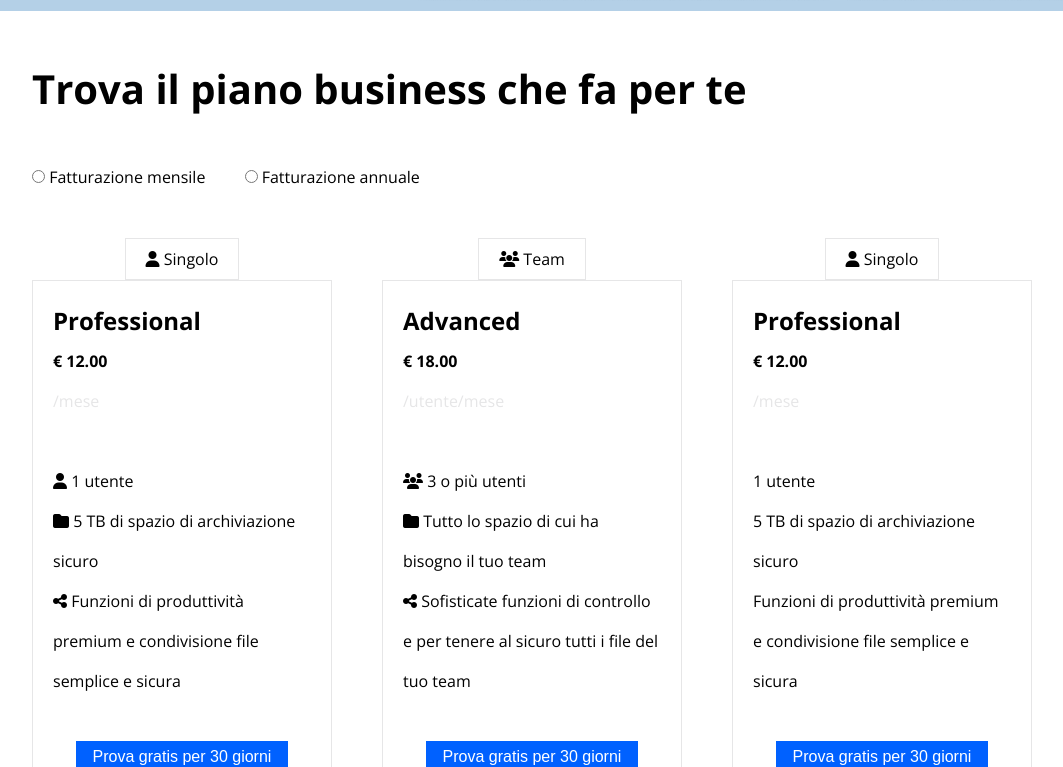
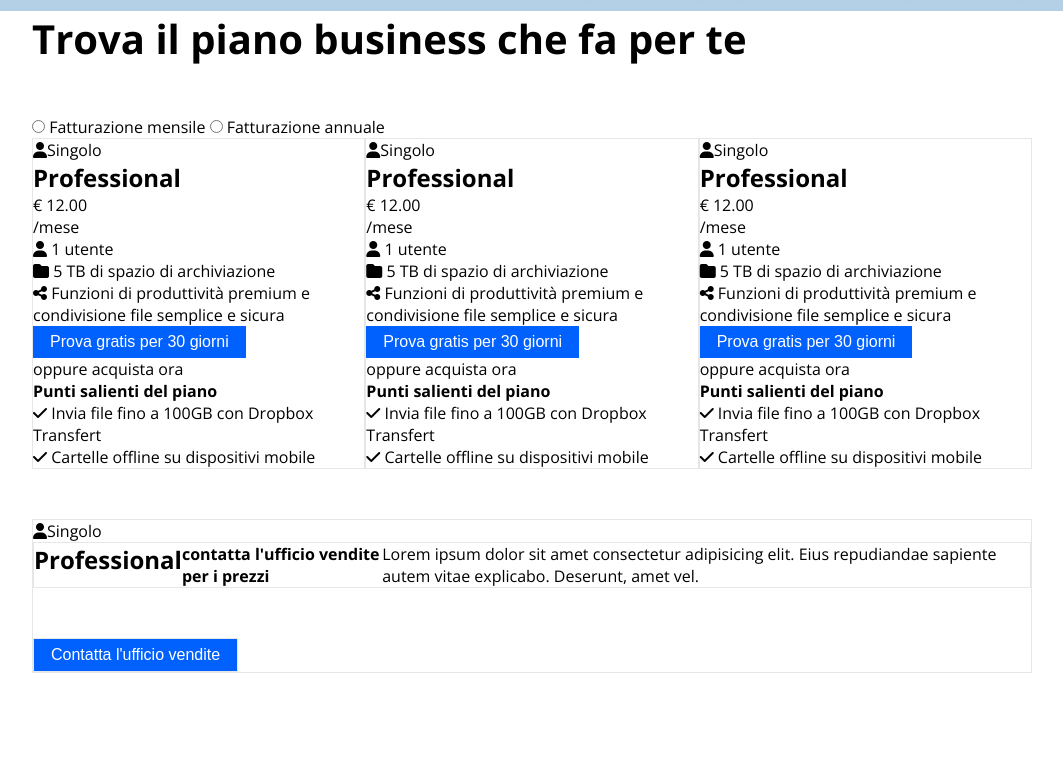
Before and after one commit to danieleardizzone/htmlcss-dropbox, a plain HTML site: page index.html in a window 1280 px wide. Shown: the part 847-1614 px from the top of the page, without its empty margins (108-1171 px from the left). Drawn offline with nearby package versions, Linux system fonts and the light colour scheme.

Commit message:
ADD - plans

```diff
--- a/css/style.css
+++ b/css/style.css
@@ -47,6 +47,13 @@ a{
     color: black;
     text-decoration: none;
 }
+
+
+h2{
+    font-size: 40px;
+    padding-bottom: 50px;
+}
+
 
 button{
     padding: 7px 17px;
@@ -128,13 +135,32 @@ button{
     padding-top: 80px;
 }
 
-.plans .title{
-    padding: 50px 0;
+/* PLANS*/
+
+.plans .row{
+    flex-direction: row;
+    flex-wrap: wrap;
+    row-gap: 50px;
 }
 
-h2{
-    font-size: 40px;
-    padding-bottom: 50px;
+.plans-list {
+
+}
+
+.col .card {
+	height: 100%;
+}
+
+.plans .col{
+
+    border: 1px solid #E6E6E7;
+
+}
+
+
+
+/*.plans .title{
+    padding: 50px 0;
 }
 
 .plans .radio{
@@ -202,7 +228,9 @@ h2{
 
 #big-card-body{
     border: none;
-}
+}*/
+
+/*FINE PLANS*/
 
 .img-txt .col-4{
     flex-direction: column;
@@ -252,13 +280,12 @@ h3{
     display: flex;
     justify-content: center;
     align-items: center;
-    padding: 45px;
-    max-width: 320px;
     aspect-ratio: 1;
 }
 
 .col-6 img{
     filter: invert(1);
+    max-width: 50%;
 }
 
 .designit{
--- a/index.html
+++ b/index.html
@@ -64,132 +64,171 @@
                     <input type="radio">
                     <label class="radio">Fatturazione annuale</label>
                 </div>
-                <div class="row">
-                    <div class="col col-4">
-                        <div class="card-title">
-                            <i class="fa-solid fa-user"></i>
-                            <span>Singolo</span>
-                        </div>
-                        <div class="card-body">
-                            <div class="card-body_title">
-                                <h3>Professional</h3>
-                                <p class="plan-price">&euro; 12.00</p>
-                                <p class="plan-price-specs">/mese</p>
+                <ul class="row">
+                    <li class="col col-4">
+                        <div class="card">
+                            <div class="card-header">
+                                <i class="fa-solid fa-user"></i>Singolo
                             </div>
-                            <div class="card-body_specs">
-                                <ul>
-                                    <li><i class="fa-solid fa-user"></i> 1 utente</li>
-                                    <li><i class="fa-solid fa-folder"></i> 5 TB di spazio di archiviazione sicuro</li>
-                                    <li><i class="fa-solid fa-share-nodes"></i> Funzioni di produttività premium e condivisione file semplice e sicura</li>
+                            <div class="card-body">
+                                <div class="card-main-info">
+                                    <h3 class="car-title">Professional</h3>
+                                    <p>&euro; 12.00</p>
+                                    <p>/mese</p>
+                                </div>
+                                <ul class="features">
+                                    <li class="features-item">
+                                        <i class="fa-solid fa-user"></i>
+                                        1 utente
+                                    </li>
+                                    <li class="features-item">
+                                        <i class="fa-solid fa-folder"></i>
+                                        5 TB di spazio di archiviazione
+                                    </li>
+                                    <li class="features-item">
+                                        <i class="fa-solid fa-share-nodes"></i>
+                                        Funzioni di produttività premium e condivisione file
+                                        semplice e sicura
+                                    </li>
                                 </ul>
-                            </div>
-                            <div class="card-body_button">
-                                <button class="blue-button">Prova gratis per 30 giorni</button>
-                            </div>
-                            <div class="card-body_link">
-                                <p>oppure <a href="#">acquista ora</a></p>
+                                <div class="card-button">
+                                    <button class="blue-button">Prova gratis per 30 giorni</button>
+                                    <p>oppure <a href="#">acquista ora</a></p>
+                                </div>
+                                <div>
+                                    <h4 class="mb-10">Punti salienti del piano</h4>
+                                    <ul class="features blue-icons">
+                                        <li class="features-item">
+                                            <i class="fa-solid fa-check"></i>
+                                            Invia file fino a 100GB con Dropbox Transfert
+                                        </li>
+                                        <li class="features-item">
+                                            <i class="fa-solid fa-check"></i>
+                                            Cartelle offline su dispositivi mobile
+                                        </li>
+                                    </ul>
+                                </div>
                             </div>
                         </div>
-                        <div class="card-foot">
-                            <h5 class="card-foot_title">Punti Salienti del piano</h5>
-                            <ul>
-                                <li>Invia file fino a 100GB con Dropbox Transfert</li>
-                                <li>Cartelle offline su dispositivi mobili</li>
-                            </ul>
-                        </div>
-                    </div>
-                    <div class="col col-4">
-                        <div class="card-title">
-                            <i class="fa-solid fa-users"></i>
-                            <span>Team</span>
-                        </div>
-                        <div class="card-body">
-                            <div class="card-body_title">
-                                <h3>Advanced</h3>
-                                <p class="plan-price">&euro; 18.00</p>
-                                <p class="plan-price-specs">/utente/mese</p>
+                    </li>
+                    <li class="col col-4">
+                        <div class="card">
+                            <div class="card-header">
+                                <i class="fa-solid fa-user"></i>Singolo
                             </div>
-                            <div class="card-body_specs">
-                                <ul>
-                                    <li><i class="fa-solid fa-users"></i> 3 o più utenti</li>
-                                    <li><i class="fa-solid fa-folder"></i> Tutto lo spazio di cui ha bisogno il tuo team</li>
-                                    <li><i class="fa-solid fa-share-nodes"></i> Sofisticate funzioni di controllo e per tenere al sicuro tutti i file del tuo team</li>
+                            <div class="card-body">
+                                <div class="card-main-info">
+                                    <h3 class="car-title">Professional</h3>
+                                    <p>&euro; 12.00</p>
+                                    <p>/mese</p>
+                                </div>
+                                <ul class="features">
+                                    <li class="features-item">
+                                        <i class="fa-solid fa-user"></i>
+                                        1 utente
+                                    </li>
+                                    <li class="features-item">
+                                        <i class="fa-solid fa-folder"></i>
+                                        5 TB di spazio di archiviazione
+                                    </li>
+                                    <li class="features-item">
+                                        <i class="fa-solid fa-share-nodes"></i>
+                                        Funzioni di produttività premium e condivisione file
+                                        semplice e sicura
+                                    </li>
                                 </ul>
-                            </div>
-                            <div class="card-body_button">
-                                <button class="blue-button">Prova gratis per 30 giorni</button>
-                            </div>
-                            <div class="card-body_link">
-                                <p>oppure <a href="#">acquista ora</a></p>
+                                <div class="card-button">
+                                    <button class="blue-button">Prova gratis per 30 giorni</button>
+                                    <p>oppure <a href="#">acquista ora</a></p>
+                                </div>
+                                <div>
+                                    <h4 class="mb-10">Punti salienti del piano</h4>
+                                    <ul class="features blue-icons">
+                                        <li class="features-item">
+                                            <i class="fa-solid fa-check"></i>
+                                            Invia file fino a 100GB con Dropbox Transfert
+                                        </li>
+                                        <li class="features-item">
+                                            <i class="fa-solid fa-check"></i>
+                                            Cartelle offline su dispositivi mobile
+                                        </li>
+                                    </ul>
+                                </div>
                             </div>
                         </div>
-                        <div class="card-foot">
-                            <h5 class="card-foot_title">Punti Salienti del piano</h5>
-                            <ul>
-                                <li>Nessun limite di spazio per i file</li>
-                                <li>Cartelle offline su dispositivi mobili</li>
-                                <li>Risparmio del 50% rispetto alle iscrizioni singole</li>
-                                <li>Possibilità di inserire nuovi membri del team</li>
-                                <li>Gestione dei permessi in base ai ruoli</li>
-                            </ul>
-                        </div>
-                    </div>
-                    <div class="col col-4">
-                        <div class="card-title">
-                            <i class="fa-solid fa-user"></i>
-                            <span>Singolo</span>
-                        </div>
-                        <div class="card-body">
-                            <div class="card-body_title">
-                                <h3>Professional</h3>
-                                <p class="plan-price">&euro; 12.00</p>
-                                <p class="plan-price-specs">/mese</p>
+                    </li>
+                    <li class="col col-4">
+                        <div class="card">
+                            <div class="card-header">
+                                <i class="fa-solid fa-user"></i>Singolo
                             </div>
-                            <div class="card-body_specs">
-                                <ul>
-                                    <li> 1 utente</li>
-                                    <li>5 TB di spazio di archiviazione sicuro</li>
-                                    <li>Funzioni di produttività premium e condivisione file semplice e sicura</li>
+                            <div class="card-body">
+                                <div class="card-main-info">
+                                    <h3 class="car-title">Professional</h3>
+                                    <p>&euro; 12.00</p>
+                                    <p>/mese</p>
+                                </div>
+                                <ul class="features">
+                                    <li class="features-item">
+                                        <i class="fa-solid fa-user"></i>
+                                        1 utente
+                                    </li>
+                                    <li class="features-item">
+                                        <i class="fa-solid fa-folder"></i>
+                                        5 TB di spazio di archiviazione
+                                    </li>
+                                    <li class="features-item">
+                                        <i class="fa-solid fa-share-nodes"></i>
+                                        Funzioni di produttività premium e condivisione file
+                                        semplice e sicura
+                                    </li>
                                 </ul>
-                            </div>
-                            <div class="card-body_button">
-                                <button class="blue-button">Prova gratis per 30 giorni</button>
-                            </div>
-                            <div class="card-body_link">
-                                <p>oppure <a href="#">acquista ora</a></p>
+                                <div class="card-button">
+                                    <button class="blue-button">Prova gratis per 30 giorni</button>
+                                    <p>oppure <a href="#">acquista ora</a></p>
+                                </div>
+                                <div>
+                                    <h4 class="mb-10">Punti salienti del piano</h4>
+                                    <ul class="features blue-icons">
+                                        <li class="features-item">
+                                            <i class="fa-solid fa-check"></i>
+                                            Invia file fino a 100GB con Dropbox Transfert
+                                        </li>
+                                        <li class="features-item">
+                                            <i class="fa-solid fa-check"></i>
+                                            Cartelle offline su dispositivi mobile
+                                        </li>
+                                    </ul>
+                                </div>
                             </div>
                         </div>
-                        <div class="card-foot">
-                            <h5 class="card-foot_title">Punti Salienti del piano</h5>
-                            <ul>
-                                <li>Invia file fino a 100GB con Dropbox Transfert</li>
-                                <li>Cartelle offline su dispositivi mobili</li>
-                            </ul>
-                        </div>
-                    </div>
-                </div>
-                <div class="row">
-                    <div class="col col-12">
-                        <div class="card-title">
-                            <i class="fa-solid fa-user"></i>
-                            <span>Singolo</span>
-                        </div>
-                        <div class="card-body" id="big-card-body">
-                            <div class="card_body_top">
-                                <div class="card_body_top-left">
-                                    <h4>Professional</h4>
-                                    <p class="plan-price">&euro; 12.00</p>
-                                </div>
-                                <div class="card_body_top-right">
-                                    <button class="blue-button">Prova gratis per 30 giorni</button>
+                    </li>
+                    <li class="col col-12">
+                        <div class="card card-plan--landscape">
+                            <div class="card-header">
+                                <i class="fa-solid fa-user"></i>Singolo
+                            </div>
+                            <div class="card-body">
+                                <div class="row no-gutter">
+                                    <div class="col">
+                                        <h3 class="card-title">Professional</h3>
+                                        <h4 class="card-subtitle">
+                                            contatta l'ufficio vendite per i prezzi
+                                        </h4>
+                                        <p>
+                                            Lorem ipsum dolor sit amet consectetur adipisicing elit.
+                                            Eius repudiandae sapiente autem vitae explicabo.
+                                            Deserunt, amet vel.
+                                        </p>
+                                    </div>
+                                    <div class="col">
+                                        <button class="blue-button">Contatta l'ufficio vendite</button>
+                                    </div>
                                 </div>
                             </div>
-                            <div class="card_body_bottom">
-                                <p>Soluzioni personalizzate e supporto su misura per aiutare i professionisti IT nella gestione su qualsiasi scala</p>
-                            </div>
                         </div>
-                    </div>
-                </div>
+                    </li>
+                </ul>
             </div>
         </section>
 
```
